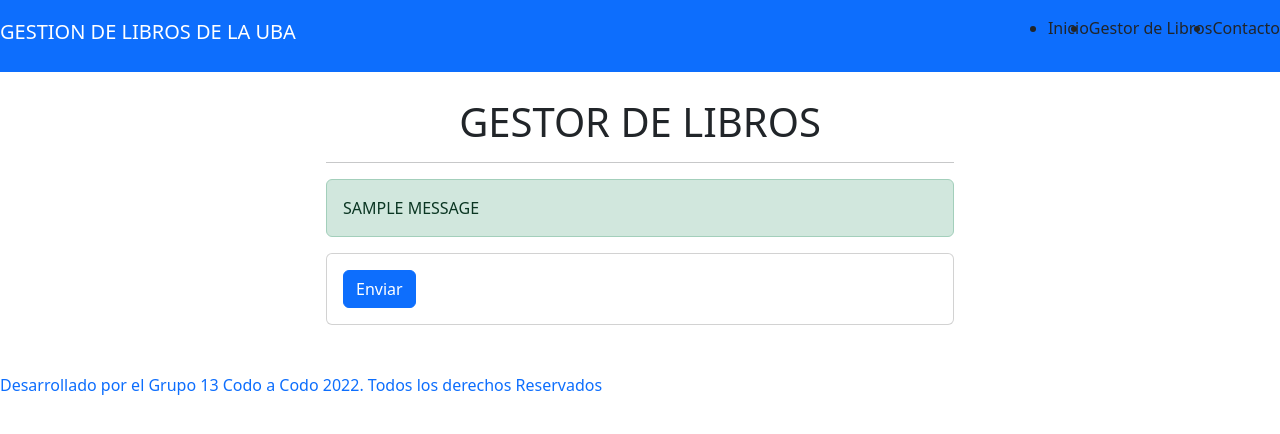
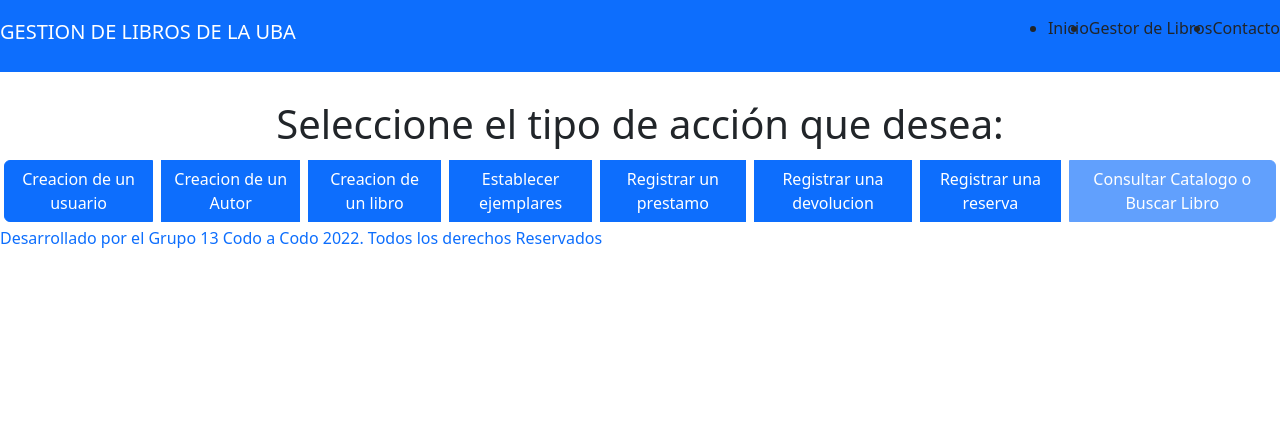
Before and after one commit to eze-fayu/django2022, a Django app: page /catalogo/ in a window 1280 px wide. Shown: the top 434 px of the page. Run offline with Django 3.2, Linux system fonts and the light colour scheme; tables that the repository leaves empty hold one stand-in row (values such as "Sample post"); one stand-in notice (Sample message) is shown; some libraries are stand-ins or nearby versions.

Commit message:
todo usa la plantilla. creada navegacion catalogo

```diff
--- a/G13/catalogo/views.py
+++ b/G13/catalogo/views.py
@@ -18,10 +18,10 @@ def alta_autores(request):
 
             messages.success(request, "Autor Registrado correctamente")
 
-            return redirect('alta_autores')
+            return render(request, "catalogo/alta_plantilla.html", {'formulario': autores_form, 'tipoalta': 'Autor'})
     else:
         autores_form = Autores_Form()
-    return render(request, "catalogo/autores_alta.html", {'autores': autores_form})
+    return render(request, "catalogo/alta_plantilla.html", {'formulario': autores_form, 'tipoalta': 'Autor'})
 
 
 def alta_usuarios(request):
@@ -33,7 +33,7 @@ def alta_usuarios(request):
             # <QueryDict: {'csrfmiddlewaretoken': ['8359bj78AaLzCqUP7Ubk541YhDteAlIG87S6WnamkkzbJA9PK39gVid3sl8pxPSX'], 'nombre': ['casillacon'], 'apellido': ['casilape'], 'email': ['main@mail.com'], 'mensaje': ['mensaje_enviado']}>
             usuarios_form.save()
 
-            messages.success(request, "Autor Registrado correctamente")
+            messages.success(request, "Usuario Registrado correctamente")
 
             return render(request, "catalogo/alta_plantilla.html", {'formulario': usuarios_form, 'tipoalta': 'Usuario'})
     else:
--- a/G13/templates/catalogo/alta_plantilla.html
+++ b/G13/templates/catalogo/alta_plantilla.html
@@ -29,11 +29,12 @@
                         {{ formulario }}
                     </table>
                     <input type="submit" class="btn btn-primary" value="Enviar">
+                    <a class="btn btn-primary m-1" href="{% url 'index_catalogo' %}">Volver</a>
                 </form>
             </div>
         </div>
     </div>
-
+</div>
 
 
 {% endblock cuerpo %}
--- a/G13/templates/catalogo/index.html
+++ b/G13/templates/catalogo/index.html
@@ -1,38 +1,21 @@
 {% extends "base.html" %}
-{% load static %}
 
 {% block cuerpo %}
 
-<div class="row">
-    <div class="col-12 col-md-6 offset-md-3 mt-5 mb-5">
+<h1 class="container text-center" style="margin-top:100px">Seleccione el tipo de acción que desea:</h1>
 
-        <h1 class="text-center" style="margin-top:50px">GESTOR DE LIBROS</h1>
-        <hr>
-
-        {% if messages %}
-            {% for message in messages %}
-                <div class="alert alert-{{ message.tags }}">
-                    {{ message | upper}}
-                </div>
-            {% endfor %}
-        {% endif %}
-
-    {% if form.errors %}
-        <p class="error">Por favor, corrige los errores.</p>
-    {% endif %}
-
-        <div class="card">
-            <div class="card-body">
-                <form action="{% url 'autores_alta' %}" method="post">
-                    <table>
-                        {% csrf_token %}
-                        {{ autores }}
-                    </table>
-                    <input type="submit" class="btn btn-primary" value="Enviar">
-                </form>
-            </div>
-        </div>
+    <div class="btn-group" role="group">
+        <a class="btn btn-primary m-1" href="{% url 'alta_usuario' %}">Creacion de un usuario</a>
+        <a class="btn btn-primary m-1" href="{% url 'autores_alta' %}">Creacion de un Autor</a>
+        <a class="btn btn-primary m-1" href="{% url 'alta_libros' %}">Creacion de un libro</a>
+        <a class="btn btn-primary m-1" href="{% url 'alta_ejemplares' %}">Establecer ejemplares</a>
+        <a class="btn btn-primary m-1" href="{% url 'prestamos' %}">Registrar un prestamo</a>
+        <a class="btn btn-primary m-1" href="{% url 'devoluciones' %}">Registrar una devolucion</a>
+        <a class="btn btn-primary m-1" href="{% url 'reservas' %}">Registrar una reserva</a>
+        <a class="btn btn-primary m-1 disabled" href="#">Consultar Catalogo o Buscar Libro</a>
     </div>
 
 
+
+
 {% endblock cuerpo %}
```
Also changed, not shown: G13/templates/catalogo/autores_alta.html (deleted, +0 -39 lines), G13/templates/catalogo/usuarios_alta.html (deleted, +0 -39 lines).
